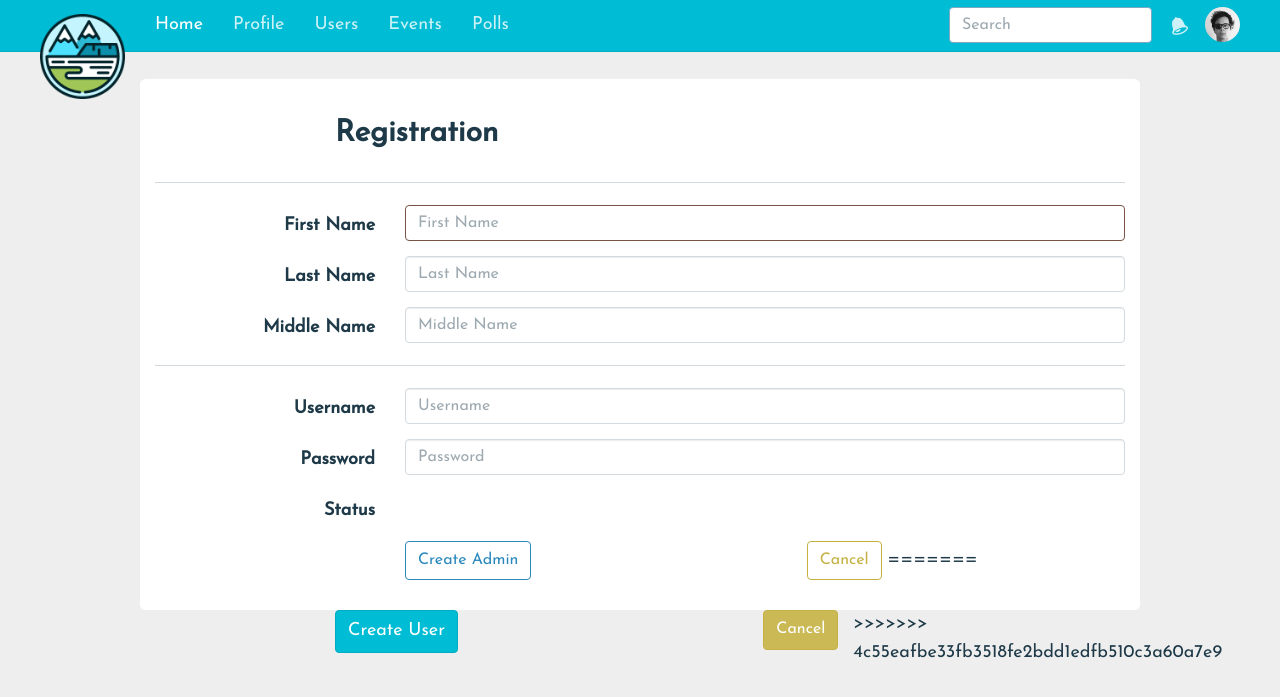
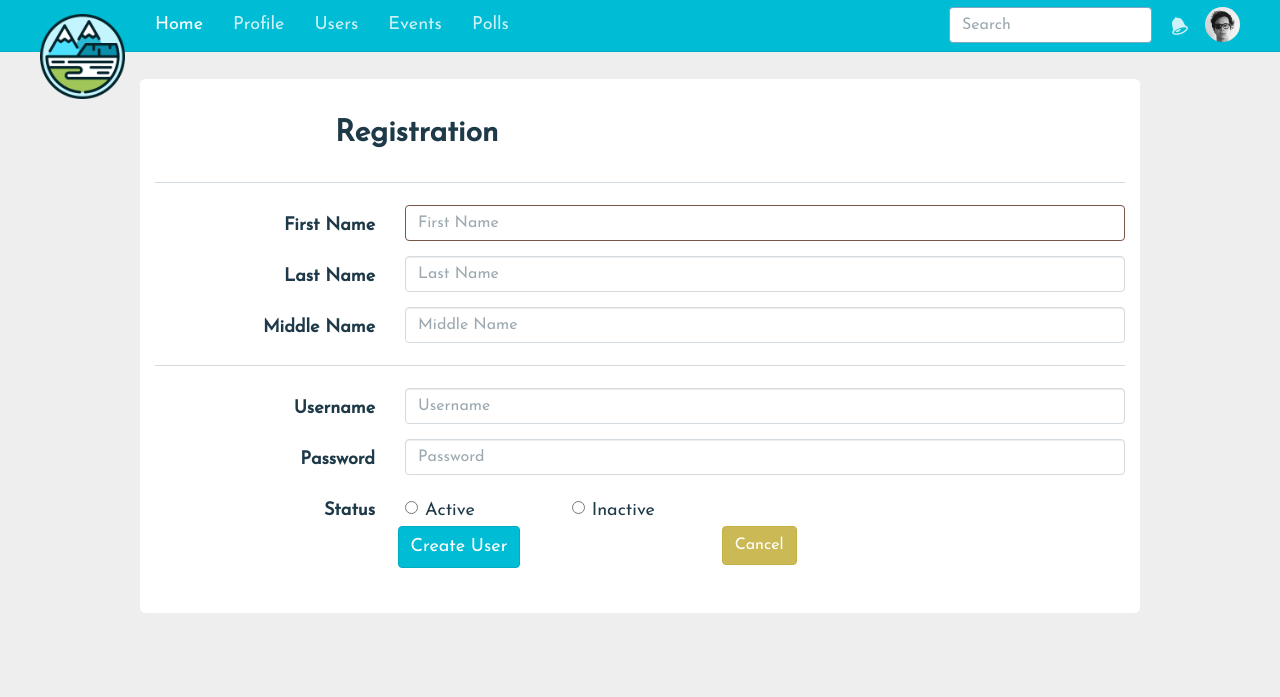
Before and after one commit to be-honest/R-R, a PHP site: page /RandR/register-user.php in a window 1280 px wide. Shown: the top 697 px of the page. Run offline with PHP 8.4, Linux system fonts and the light colour scheme; some libraries are stand-ins or nearby versions.

Commit message:
Fully restored errors and fixed conflicts

```diff
--- a/views/Users/add-user.php
+++ b/views/Users/add-user.php
@@ -92,7 +92,7 @@ if (isset($_POST['registerUser']))
 
                 <div class="form-group">
                     <label class="control-label col-sm-3">Status</label>
-                    <!-- <div class="col-sm-6">
+                    <div class="col-sm-6">
                         <div class="row">
                             <div class="col-sm-4">
                                 <label class="radio-inline">
@@ -105,25 +105,17 @@ if (isset($_POST['registerUser']))
                                 </label>
                             </div>
                         </div>
-<<<<<<< HEAD
-                    </div> -->
-                </div> <!-- /.form-group -->
 
-                <div class="form-group">
-                    <div class="btn-group button col-sm-5 col-sm-offset-3" role="group">
-                        <button type="submit" class="btn btn-primary-outline" name="registerUser">Create Admin</button>
                     </div>
-                        <button type="button" class="btn btn-warning-outline">Cancel</button>
-=======
-                    </div>
-                </div>
-
-                <div class="form-group">
+<div class="form-group">
                     <div class="col-sm-5 col-sm-offset-3">
                         <button type="button" class="btn btn-primary ">Create User</button>
                         <button type="button" class="btn btn-warning" style="float:right;" >Cancel</button>
                     </div>
->>>>>>> 4c55eafbe33fb3518fe2bdd1edfb510c3a60a7e9
+                    </div>
+                </div>
+
+
                 </div>
             </form>
         </div>
```
